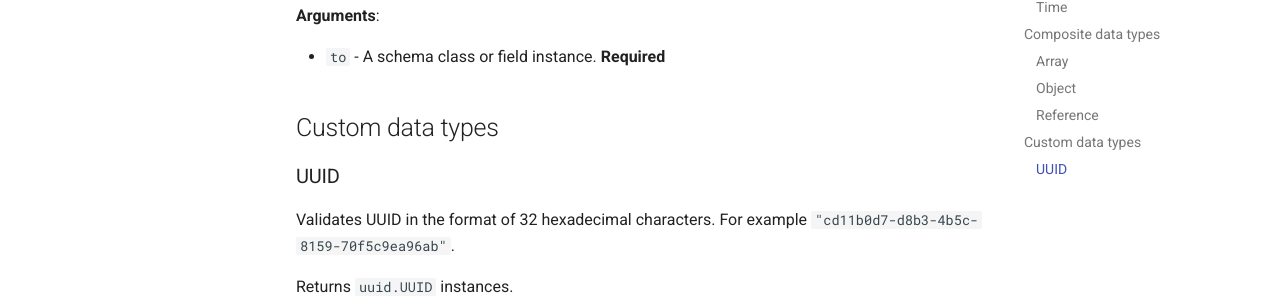
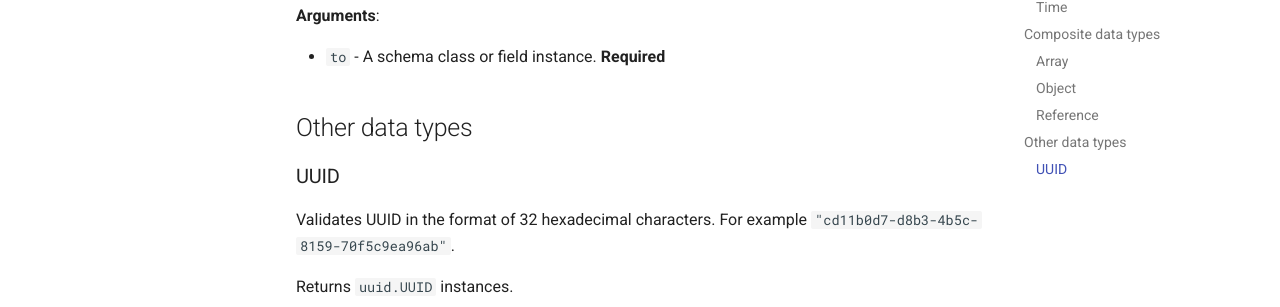
Before and after one commit to encode/typesystem, an MkDocs documentation site: the page built from docs/fields.md, in a window 1280 px wide and 900 px high, scrolled down 5050 px. Shown: the part 532-839 px from the top of the window. Built offline with MkDocs 1.6.1 and Material for MkDocs 9.7.7, drawn with Linux system fonts in a browser that asks for light colours; comment, search, counter and statistics services are not loaded.

Commit message:
update docs

```diff
--- a/docs/fields.md
+++ b/docs/fields.md
@@ -203,7 +203,7 @@ owner = typesystem.Reference(to=User, allow_null=True)
 
 * `to` - A schema class or field instance. **Required**
 
-## Custom data types
+## Other data types
 
 ### UUID
 
```
